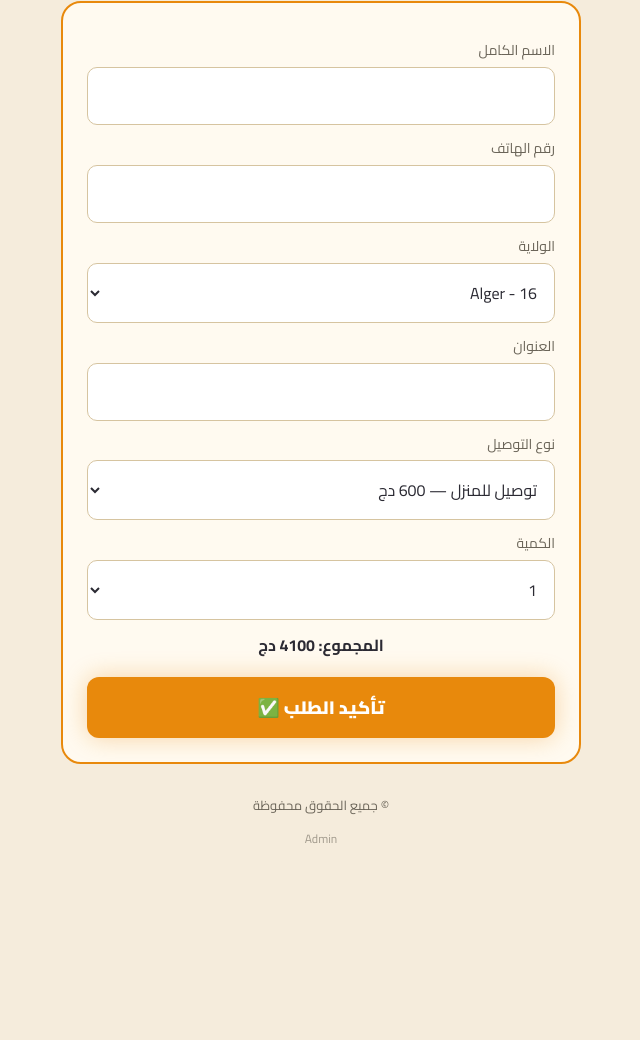
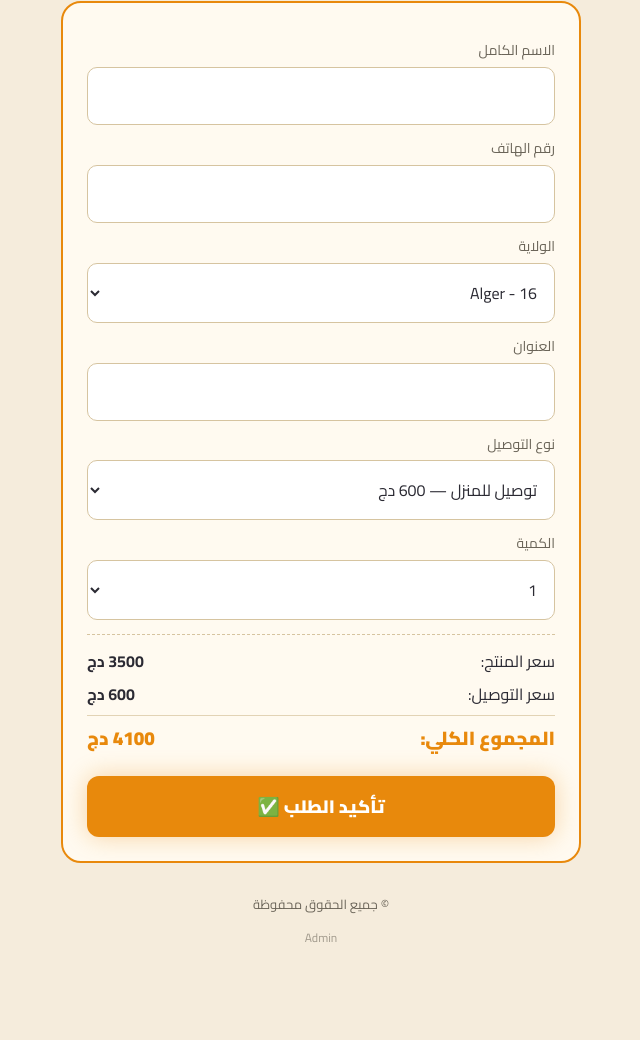
Before and after one commit to prise3en1/Prise3in1, a plain HTML site: page index.html in a window 1280 px wide. Shown: the part 1342-2382 px from the top of the page, without its empty margins (319-959 px from the left). Before the commit the page ends 2284 px from the top, so only its background shows below. Drawn offline with Linux system fonts and the light colour scheme.

Commit message:
Update index.html

```diff
--- a/index.html
+++ b/index.html
@@ -41,7 +41,7 @@ form{background:var(--card);border:2px solid var(--acc);border-radius:20px;paddi
 label{display:block;font-size:14px;margin:12px 0 4px;color:var(--mut)}
 input,select{width:100%;padding:13px;border-radius:10px;border:1px solid #d6c4a0;background:#fff;color:var(--txt);font-family:inherit;font-size:16px}
 form .btn{width:100%;margin-top:18px;animation:none}
-.sum{margin-top:12px;text-align:center;font-weight:700}
+.sum{margin-top:14px;border-top:1px dashed #d6c4a0;padding-top:10px}.sum div{display:flex;justify-content:space-between;padding:3px 0}.sum .gt{font-weight:900;font-size:19px;color:var(--acc);border-top:1px solid #e2d3b5;margin-top:4px;padding-top:6px}
 .ok{display:none;text-align:center;padding:30px;font-size:20px;color:var(--acc2)}
 footer{text-align:center;color:var(--mut);font-size:13px;padding:30px 0 90px}
 .sticky{position:fixed;inset:auto 0 0 0;background:#f5ecdcee;padding:10px;text-align:center;z-index:9;border-top:1px solid #e2d3b5}
@@ -89,7 +89,7 @@ footer{text-align:center;color:var(--mut);font-size:13px;padding:30px 0 90px}
   <label data-t="lDelivery"></label><select name="delivery" id="dlv"></select>
   <label data-t="lQty"></label>
   <select name="qty" id="qty"><option>1</option><option>2</option><option>3</option></select>
-  <div class="sum"><span data-t="total"></span> <span id="tot"></span></div>
+  <div class="sum"><div><span data-t="pProd"></span><b id="pp"></b></div><div><span data-t="pShip"></span><b id="sh"></b></div><div class="gt"><span data-t="total"></span><span id="tot"></span></div></div>
   <button class="btn" data-t="submit"></button>
  </form>
  <div class="ok" id="ok"></div>
@@ -119,13 +119,13 @@ const TXT = {
   whyH:"لماذا ستحبه؟",f1h:"مخارج شحن متعددة",f1p:"USB و Type-C لشحن جهازين معاً بسرعة وأمان.",f2h:"حامل هاتف مدمج",f2p:"شاهد الفيديوهات وأنت تشحن دون أن يسقط هاتفك.",f3h:"كابل Type-C طويل",f3p:"وصول مريح من أي زاوية في الغرفة.",
   descH:"وصف المنتج",desc:"اكتب هنا وصف منتجك بالعربية…\n• المواصفات\n• القدرة\n• محتوى العلبة",
   t1:"🚚 التوصيل لـ 58 ولاية",t2:"💵 الدفع عند الاستلام",t3:"🛡️ ضمان الجودة",t4:"↩️ إمكانية الاستبدال",
-  orderH:"اطلب الآن",lName:"الاسم الكامل",lPhone:"رقم الهاتف",lWilaya:"الولاية",lAddr:"العنوان",lDelivery:"نوع التوصيل",lQty:"الكمية",total:"المجموع:",submit:"تأكيد الطلب ✅",
+  orderH:"اطلب الآن",lName:"الاسم الكامل",lPhone:"رقم الهاتف",lWilaya:"الولاية",lAddr:"العنوان",lDelivery:"نوع التوصيل",lQty:"الكمية",pProd:"سعر المنتج:",pShip:"سعر التوصيل:",total:"المجموع الكلي:",submit:"تأكيد الطلب ✅",
   ok:"شكراً لك! سنتصل بك قريباً لتأكيد طلبك 📞",foot:"© جميع الحقوق محفوظة"},
  fr:{badge:"Offre limitée 🔥",title:'Prise électrique <span>3 en 1</span> intelligente',sub:"Sortie USB + Type-C + support téléphone + long câble Type-C. Chargez et regardez en même temps !",cta:"Commander – Paiement à la livraison",
   whyH:"Pourquoi l'adopter ?",f1h:"Multi-ports de charge",f1p:"USB et Type-C pour charger deux appareils rapidement et en sécurité.",f2h:"Support téléphone intégré",f2p:"Regardez vos vidéos pendant la charge sans que le téléphone tombe.",f3h:"Long câble Type-C",f3p:"Un confort total, depuis n'importe quel coin de la pièce.",
   descH:"Description du produit",desc:"Écrivez ici la description de votre produit en français…\n• Caractéristiques\n• Puissance\n• Contenu du coffret",
   t1:"🚚 Livraison 58 wilayas",t2:"💵 Paiement à la livraison",t3:"🛡️ Qualité garantie",t4:"↩️ Échange possible",
-  orderH:"Commander maintenant",lName:"Nom complet",lPhone:"Téléphone",lWilaya:"Wilaya",lAddr:"Adresse",lDelivery:"Type de livraison",lQty:"Quantité",total:"Total :",submit:"Confirmer la commande ✅",
+  orderH:"Commander maintenant",lName:"Nom complet",lPhone:"Téléphone",lWilaya:"Wilaya",lAddr:"Adresse",lDelivery:"Type de livraison",lQty:"Quantité",pProd:"Prix du produit :",pShip:"Frais de livraison :",total:"Total à payer :",submit:"Confirmer la commande ✅",
   ok:"Merci ! Nous vous appellerons bientôt pour confirmer 📞",foot:"© Tous droits réservés"}
 };
 let L="ar";
@@ -147,7 +147,7 @@ function render(){
   total();
 }
 function calc(){return CONFIG.price*$("#qty").value+dp()}
-function total(){$("#tot").textContent=calc()+" "+CONFIG.currency[L]}
+function total(){const c=" "+CONFIG.currency[L];$("#pp").textContent=CONFIG.price*$("#qty").value+c;$("#sh").textContent=dp()?dp()+c:"—";$("#tot").textContent=calc()+c}
 $("#dlv").onchange=total;$("#wil").onchange=render;
 $("#qty").onchange=total;
 $("#lang").onclick=()=>{L=L==="ar"?"fr":"ar";render()};
```
